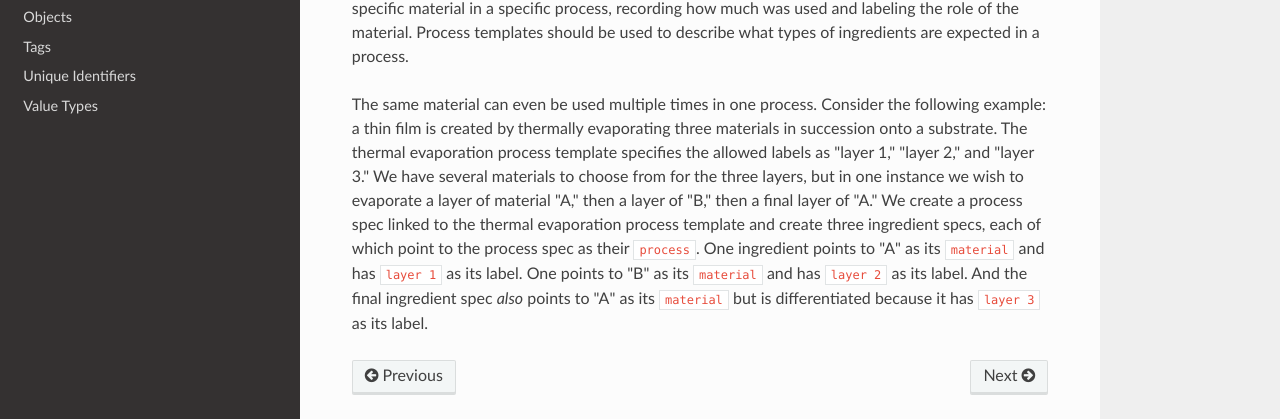
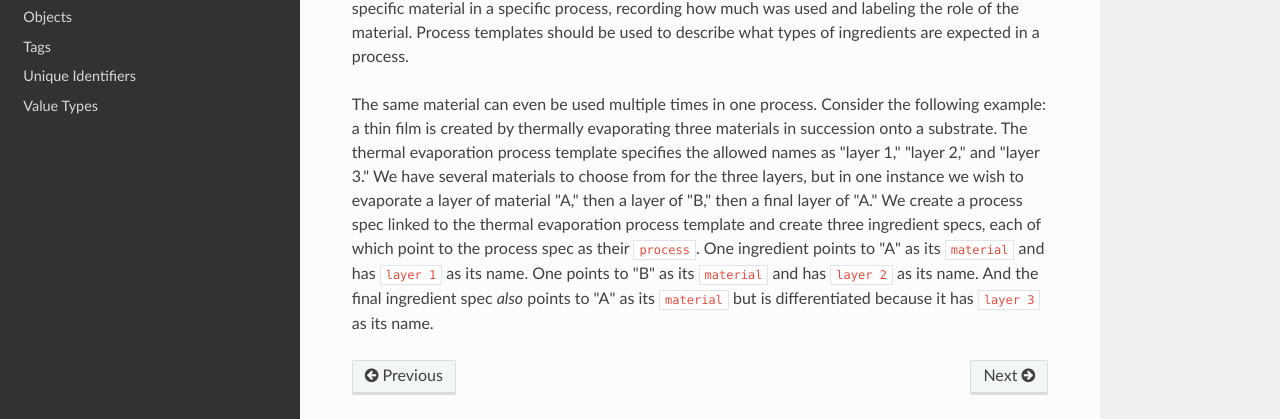
Before and after one commit to CitrineInformatics/gemd-docs, an MkDocs documentation site: the page built from docs/faq.md, in a window 1280 px wide and 900 px high, scrolled down 607 px. Shown: the part 411-830 px from the top of the window. Built offline with MkDocs 1.6.1, drawn with Linux system fonts in a browser that asks for light colours; nearby versions of some CDN libraries.

Commit message:
Use names instead of labels

```diff
--- a/docs/faq.md
+++ b/docs/faq.md
@@ -49,9 +49,9 @@ Process templates should be used to describe what types of ingredients are expec
 
 The same material can even be used multiple times in one process.
 Consider the following example: a thin film is created by thermally evaporating three materials in succession onto a substrate.
-The thermal evaporation process template specifies the allowed labels as "layer 1," "layer 2," and "layer 3."
+The thermal evaporation process template specifies the allowed names as "layer 1," "layer 2," and "layer 3."
 We have several materials to choose from for the three layers, but in one instance we wish to evaporate a layer of material "A," then a layer of "B," then a final layer of "A."
 We create a process spec linked to the thermal evaporation process template and create three ingredient specs, each of which point to the process spec as their `process`.
-One ingredient points to "A" as its `material` and has `layer 1` as its label.
-One points to "B" as its `material` and has `layer 2` as its label.
-And the final ingredient spec _also_ points to "A" as its `material` but is differentiated because it has `layer 3` as its label.
+One ingredient points to "A" as its `material` and has `layer 1` as its name.
+One points to "B" as its `material` and has `layer 2` as its name.
+And the final ingredient spec _also_ points to "A" as its `material` but is differentiated because it has `layer 3` as its name.
```
